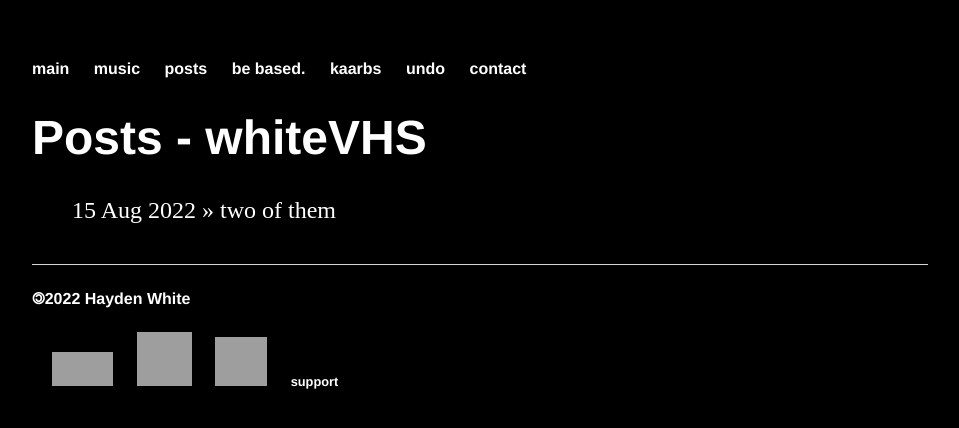
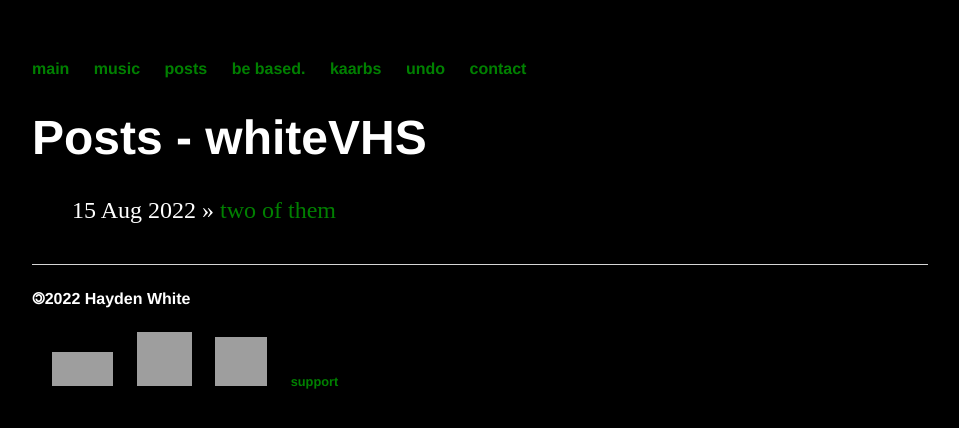
Before and after one commit to whiteVHS/whiteVHS.github.io, a Jekyll site: the page built from blog/index.html, in a window 1280 px wide. Shown: the top 428 px of the page, without its empty margins (160-1119 px from the left). Built offline with Jekyll 4.4.1, drawn with Linux system fonts in a browser that asks for light colours; grey boxes are pictures that could not be loaded.

Commit message:
Update main.css

```diff
--- a/css/main.css
+++ b/css/main.css
@@ -18,11 +18,11 @@ nav ul li, footer ul li {
 }
 a {
     text-decoration: none;
-    color: #fff;
+    color:green;
 }
 a:hover {
     text-decoration: underline;
-    color: blue;
+    color:pink;
 }
 h1 {
     font-size: 3em;
```
